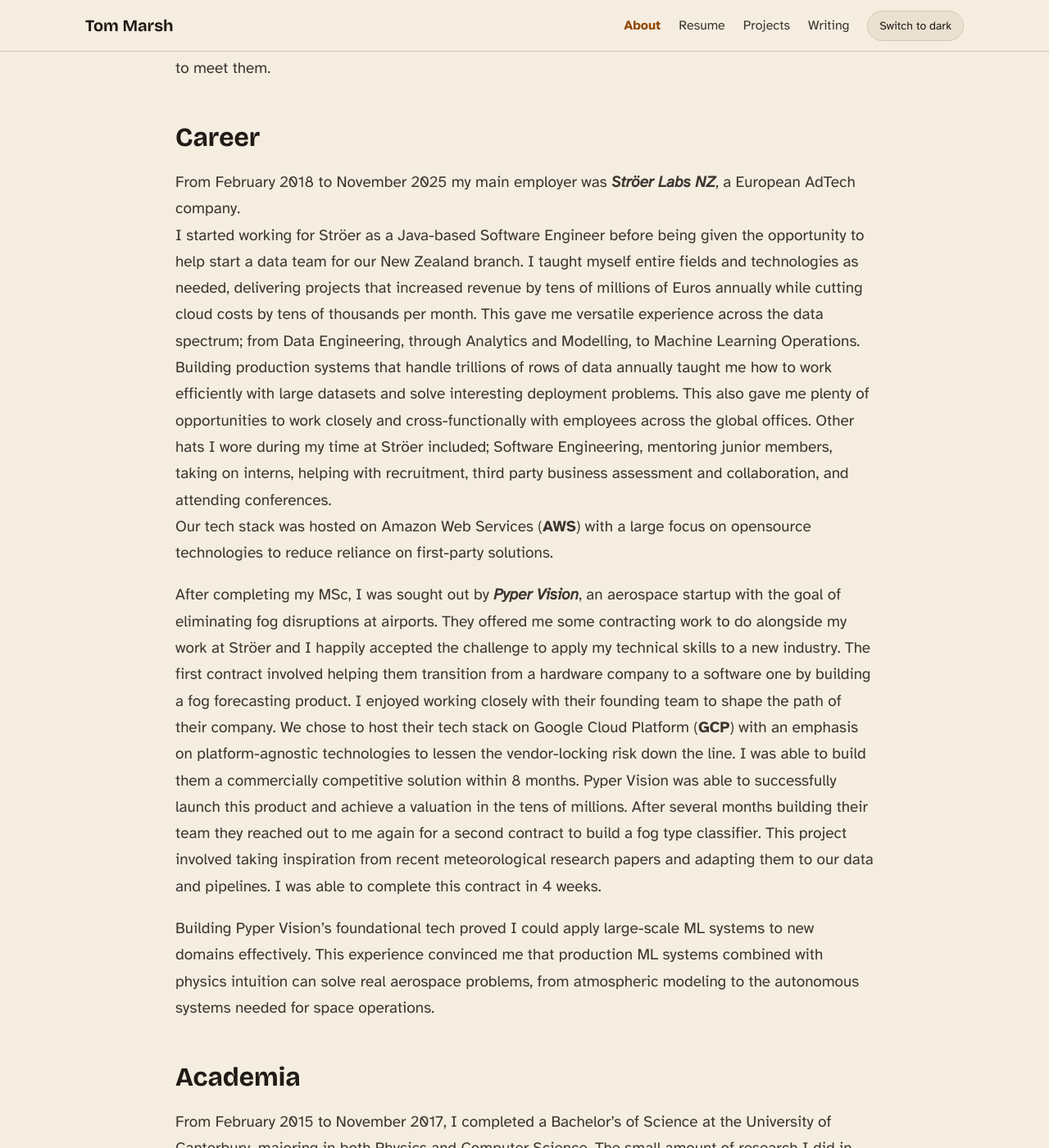
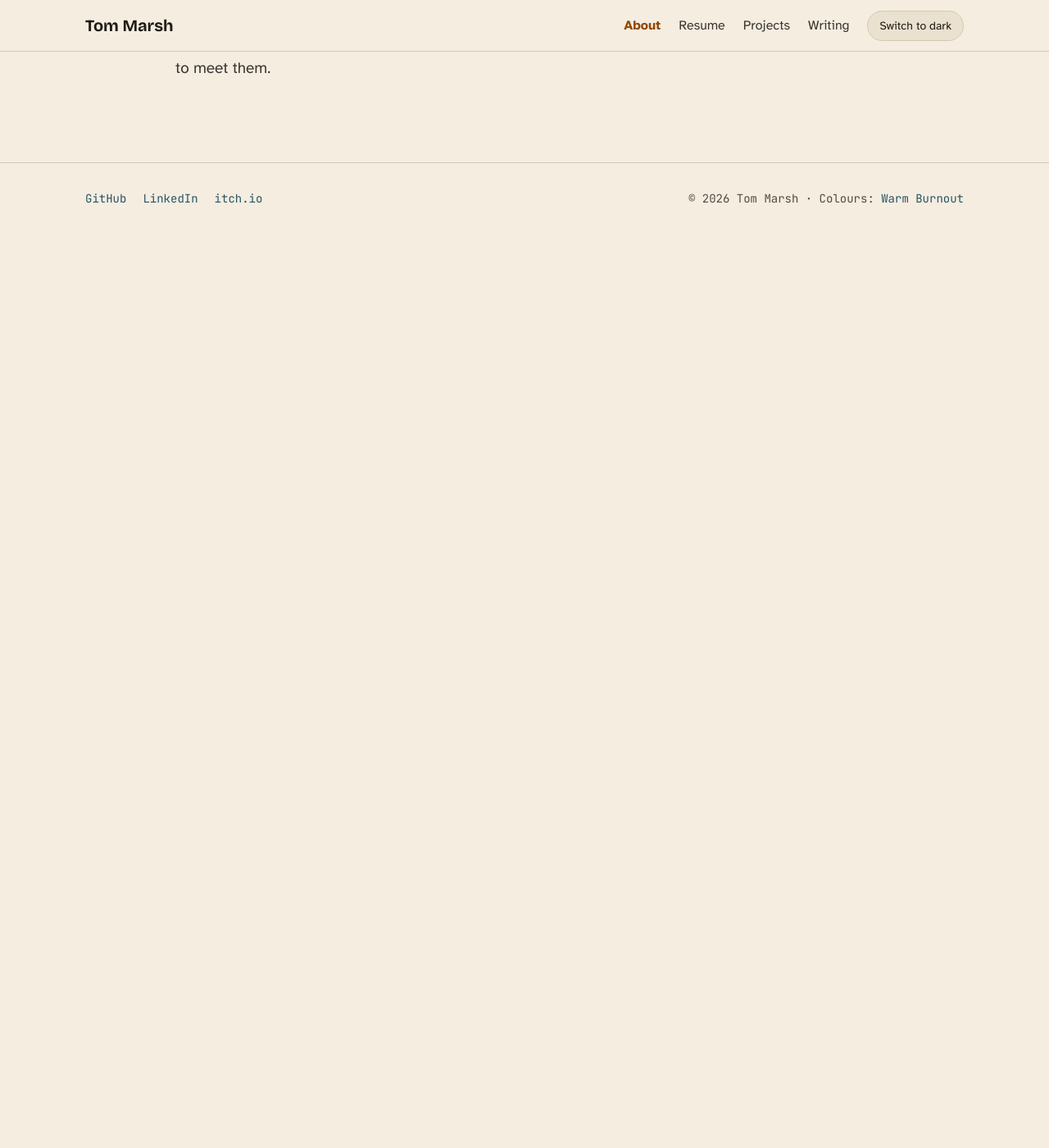
Before and after one commit to Graphight/Graphight.github.io, a Jekyll site: the page built from pages/about.md, in a window 1280 px wide and 1400 px high, scrolled down 300 px. Shown: the whole window at 82% size. Built offline with Jekyll 4.4.1, drawn with Linux system fonts in a browser that asks for light colours; our own code applies the rules of GitHub Pages for plain Markdown files; after the commit the page ends 900 px from its top, so only the background shows below that; some of the changed text lies outside the part shown.

Commit message:
about: drop Career and Academia, the timeline carries them

```diff
--- a/pages/about.md
+++ b/pages/about.md
@@ -8,43 +8,3 @@
 I am a Machine Learning Engineer with 8 years of experience building production systems at TB/PB scale.
 I have a Physics background and a track record of measurable business impact including foundational tech for a startup.
 Boston is full of bright people and I am always down to meet them.
-
-## Career
-
-From February 2018 to November 2025 my main employer was ***Ströer Labs NZ***, a European AdTech company.
-I started working for Ströer as a Java-based Software Engineer before being given the opportunity to help start a data team for our New Zealand branch.
-I taught myself entire fields and technologies as needed, delivering projects that increased revenue by tens of millions of Euros annually while cutting cloud costs by tens of thousands per month.
-This gave me versatile experience across the data spectrum; from Data Engineering, through Analytics and Modelling, to Machine Learning Operations.
-Building production systems that handle trillions of rows of data annually taught me how to work efficiently with large datasets and solve interesting deployment problems.
-This also gave me plenty of opportunities to work closely and cross-functionally with employees across the global offices.
-Other hats I wore during my time at Ströer included; Software Engineering, mentoring junior members, taking on interns, helping with recruitment, third party business assessment and collaboration, and attending conferences.
-Our tech stack was hosted on Amazon Web Services (**AWS**) with a large focus on opensource technologies to reduce reliance on first-party solutions.
-
-After completing my MSc, I was sought out by ***Pyper Vision***, an aerospace startup with the goal of eliminating fog disruptions at airports.
-They offered me some contracting work to do alongside my work at Ströer and I happily accepted the challenge to apply my technical skills to a new industry.
-The first contract involved helping them transition from a hardware company to a software one by building a fog forecasting product.
-I enjoyed working closely with their founding team to shape the path of their company.
-We chose to host their tech stack on Google Cloud Platform (**GCP**) with an emphasis on platform-agnostic technologies to lessen the vendor-locking risk down the line.
-I was able to build them a commercially competitive solution within 8 months.
-Pyper Vision was able to successfully launch this product and achieve a valuation in the tens of millions.
-After several months building their team they reached out to me again for a second contract to build a fog type classifier.
-This project involved taking inspiration from recent meteorological research papers and adapting them to our data and pipelines.
-I was able to complete this contract in 4 weeks.
-
-Building Pyper Vision's foundational tech proved I could apply large-scale ML systems to new domains effectively.
-This experience convinced me that production ML systems combined with physics intuition can solve real aerospace problems, from atmospheric modeling to the autonomous systems needed for space operations.
-
-## Academia
-
-From February 2015 to November 2017, I completed a Bachelor's of Science at the University of Canterbury, majoring in both Physics and Computer Science.
-The small amount of research I did in my undergraduate studies was in Solid State Physics, creating thin films of Yttrium Silicate via pulsed laser deposition as proposed candidates for quantum computing.
-While the technique was rough, we were able to show that it was possible to produce this particular form of quantum semiconductor (rare-Earth doped YSO) in situ.
-
-From July 2022 to July 2024 (concurrently with Ströer Labs NZ), I completed a Master's of Science at the University of Canterbury, majoring in Physics.
-This was with the Atmospheric Science department, under the guidance of Dave Frame and Suzanne Rosier.
-My particular research niche was extreme weather events over New Zealand, particularly precipitation, and how these differ in simulated worlds with and without anthropogenic climate change.
-I enjoyed the challenge of adapting my skills learnt from AdTech to thousands of years of simulated geospatial data.
-During this time I was given the opportunity to attend and speak at a national meteorology conference.
-
-
-&nbsp;
```
